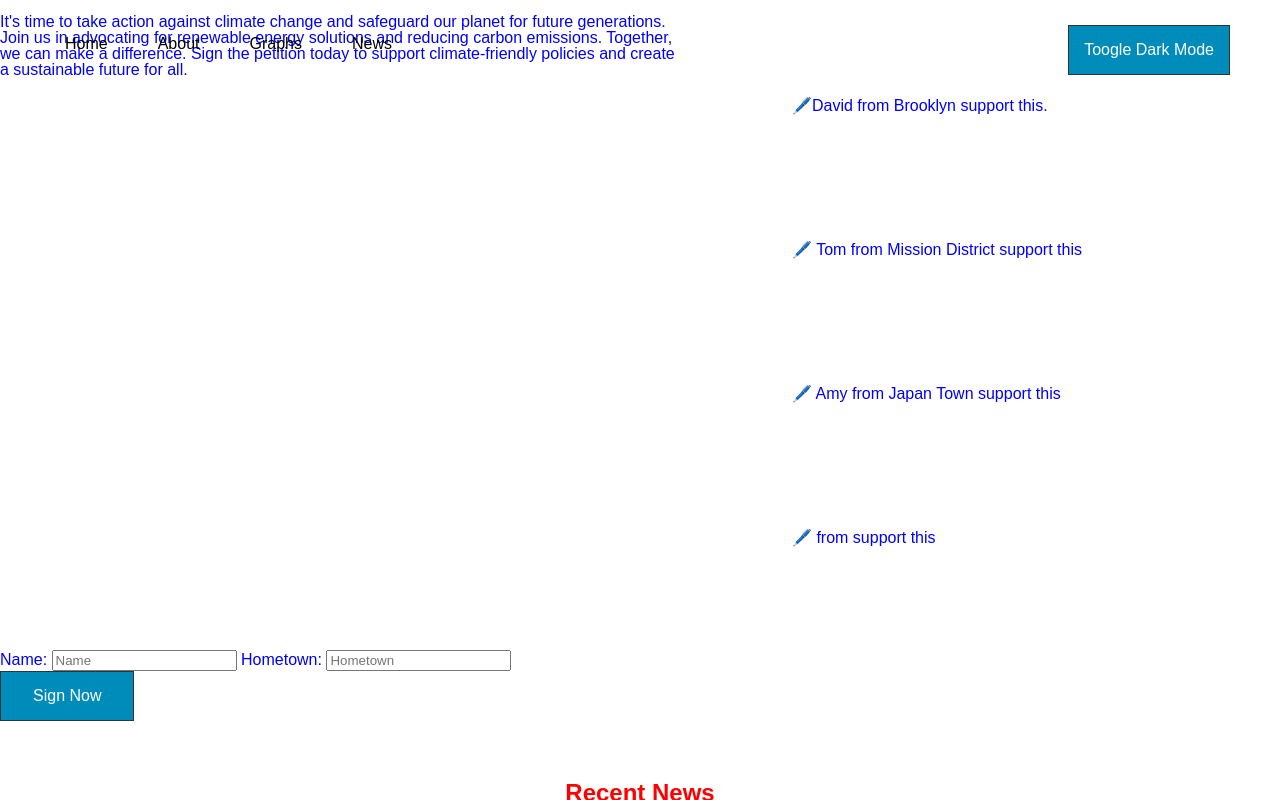
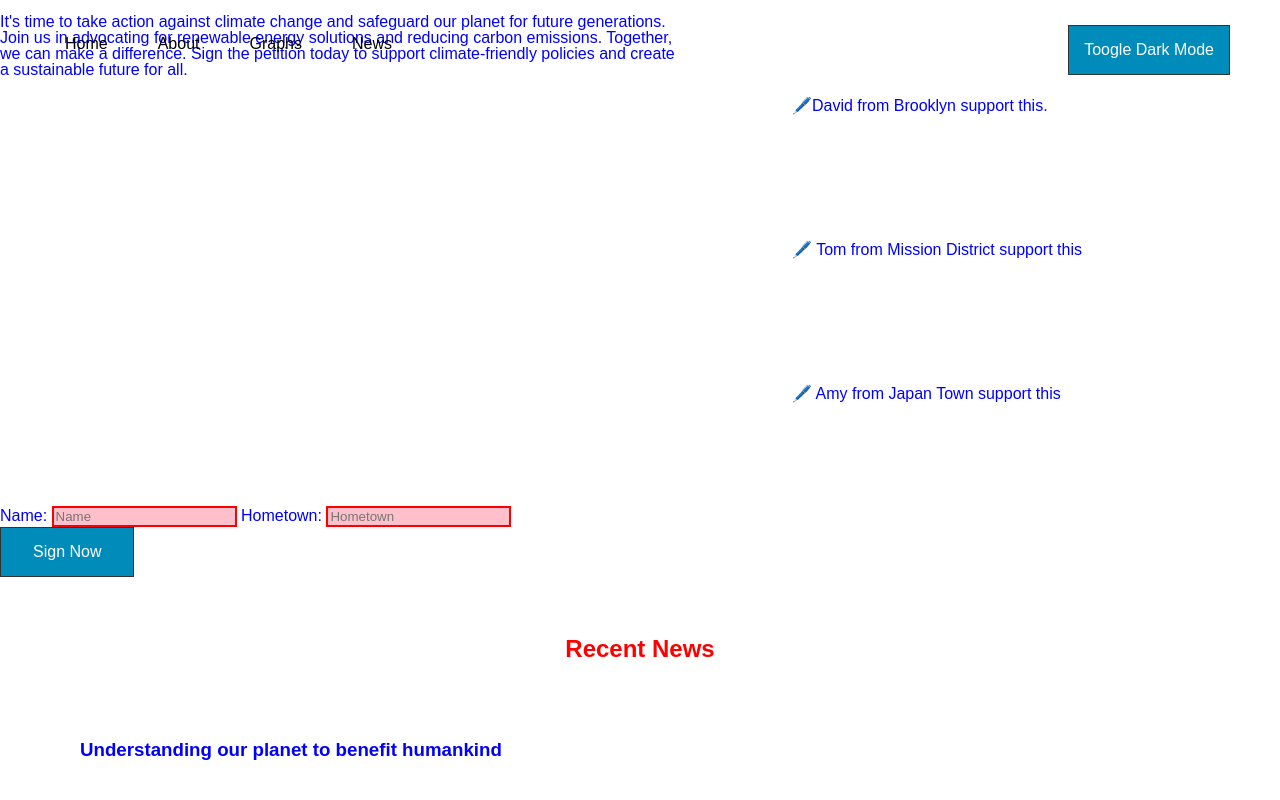
Before and after one commit to dsingh44/DSAdvocacyProject, a plain HTML site: page index.html in a window 1280 px wide. Both pictures are taken after a click on the button "Sign Now". Shown: the part 2213-3013 px from the top of the page. Drawn offline with Linux system fonts and the light colour scheme.

Commit message:
validate user submissions for petitions

```diff
--- a/index.js
+++ b/index.js
@@ -1,5 +1,4 @@
 // Query for button with id theme-button
-
 let themeButton = document.getElementById("theme-button");
 
 //Dark mode function
@@ -9,13 +8,11 @@ const toggleDarkMode = () => {
 // click event listener for theme button
 themeButton.addEventListener("click",toggleDarkMode);
 
-
-
 // query for the sign now button
 const signNowButton = document.querySelector('#sign-now-button');
 
 const addSignature = () => {
-   //code to manipulate the DOM here
+  //code to manipulate the DOM
   const name = document.querySelector('#name').value;
   const hometown=document.querySelector('#hometown').value;
 
@@ -29,5 +26,31 @@ const addSignature = () => {
   document.querySelector('#hometown').value='';
 }
 
-// Add a click event listener to the sign now button here
-signNowButton.addEventListener("click",addSignature);
+// validation form function
+const validateForm =() => {
+  let containsErrors = false;
+
+  var petitionInputs = document.getElementById("sign-petition").elements;
+
+  //Loop through all inputs
+  for(let i=0; i< petitionInputs.length;i++){
+
+    if (petitionInputs[i].value.length<2){
+      petitionInputs[i].classList.add('error');
+      containsErrors =true;
+    }
+    else{
+      petitionInputs[i].classList.remove('error');
+    }
+  }
+
+  //call add signature and clear fields if no error
+  if(containsErrors== false){
+    addSignature();
+    for (let index = 0; index < petitionInputs.length; index++) {
+      petitionInputs[i].value ="";
+      containsErrors=false;
+    }
+  }
+}
+signNowButton.addEventListener('click',validateForm);
--- a/style.css
+++ b/style.css
@@ -292,3 +292,12 @@ styles of images and text
   margin: 40px;
   padding: 40px;
 }
+
+/* style for petition validation
+*/
+.error{
+  border-style: solid;
+  border-width:2px;
+  border-color:red;
+  background:pink;
+}
```
